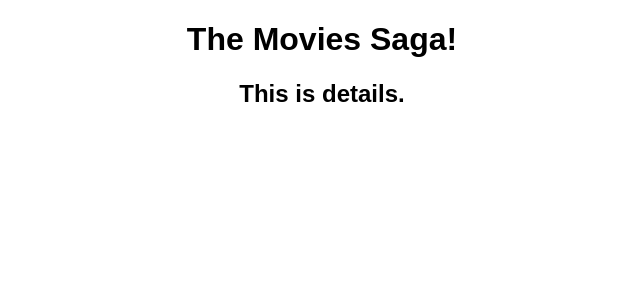
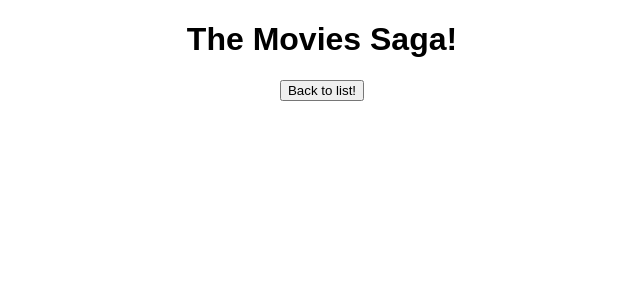
Before and after one commit to kelkuno/weekend-movie-sagas, a React (Create React App) app: page /#/details in a window 1280 px wide. Shown: the top 300 px of the page, without its empty margins (318-958 px from the left). Built offline with nearby package versions, Linux system fonts and the light colour scheme.

Commit message:
added back to list button on details component.

```diff
--- a/src/components/Details/Details.jsx
+++ b/src/components/Details/Details.jsx
@@ -1,8 +1,18 @@
-
+import {useHistory} from 'react-router-dom';
 function Details () {
 
+    const history = useHistory();
+
+    const handleBackBtn = () => {
+        console.log('back btn clicked');
+        history.push('/');
+
+    }//end of handleBackBtn
+
     return (
-        <h2>This is details. </h2>
+        <>
+        <button onClick={handleBackBtn}>Back to list!</button>
+        </>
     );
 
 }//end of Details component
```
